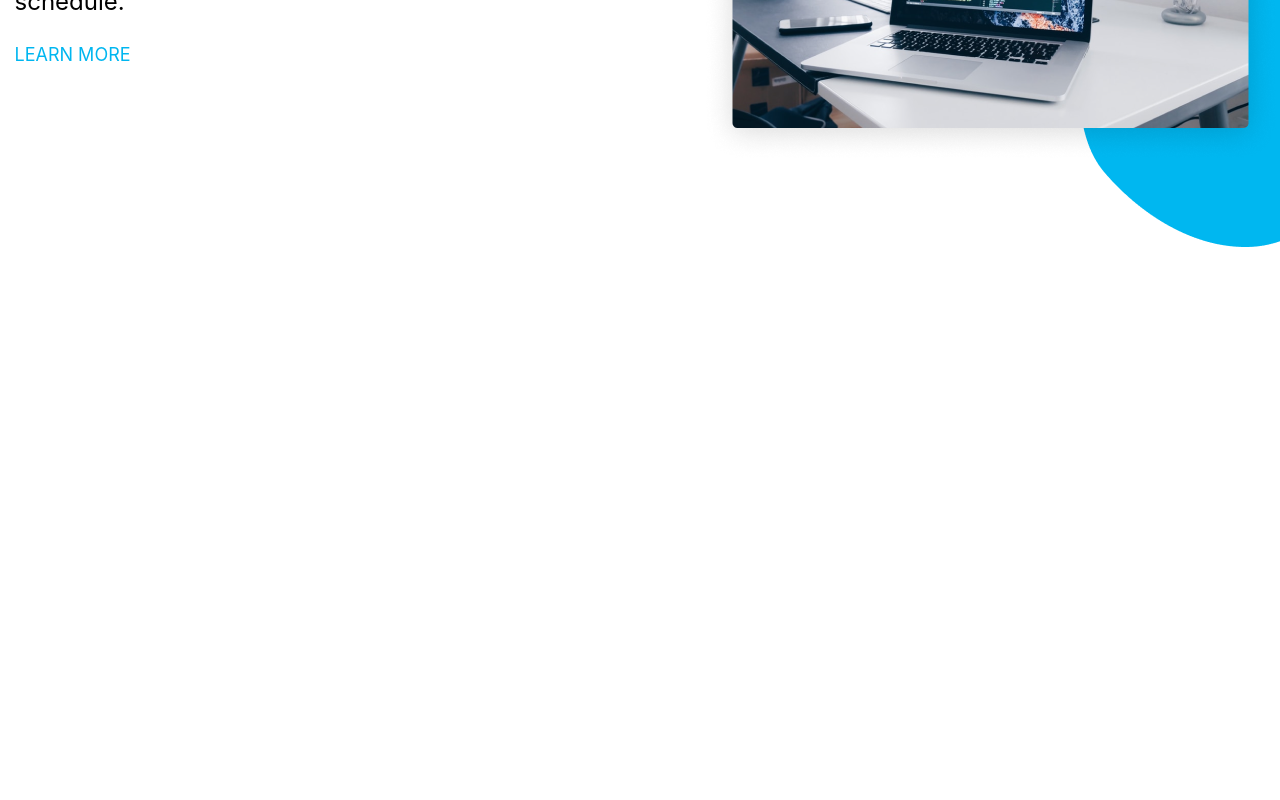
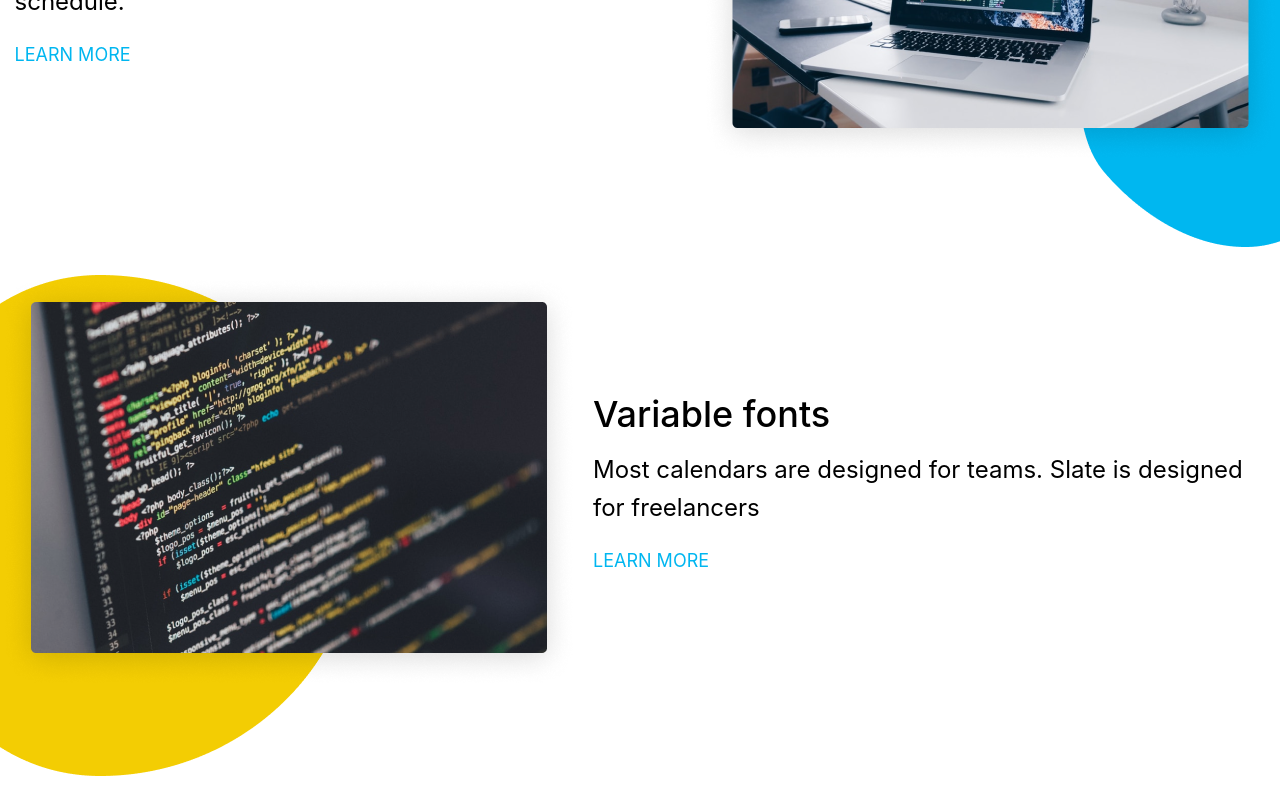
Before and after one commit to mahdikhashan/react-startup-landing, a React (Create React App) app: page / in a window 1280 px wide. Shown: the part 2651-3451 px from the top of the page. Before the commit the page ends 2926 px from the top, so only its background shows below. Built offline with nearby package versions, Linux system fonts and the light colour scheme.

Commit message:
feat: add lightContent6 section

```diff
--- a/src/App.js
+++ b/src/App.js
@@ -2,6 +2,7 @@ import React from 'react'
 import Heading from './components/section/heading';
 import LightCTA from './components/section/light-cta';
 import LightContent5 from './components/section/light-content-5';
+import LightContent6 from './components/section/light-content-6';
 import './App.css';
 
 function App() {
@@ -11,6 +12,7 @@ function App() {
         <Heading />
         <LightCTA />
         <LightContent5 />
+        <LightContent6 />
       </div>
     </div>
   );
--- /dev/null
+++ b/src/components/section/light-content-6/index.js
@@ -0,0 +1,32 @@
+import React from "react";
+import style from './style.module.css'
+import ScreenCode from '../../../static/screen_code.png'
+import CurvedObject from '../../../static/shape_yellow_curved.png'
+
+function LightContent6() {
+  return (
+    <>
+      <div className={style.base}>
+        <div className="container flex flex-row-reverse">
+          <div className={style.text}>
+            <h3>Variable fonts</h3>
+            <p>
+              Most calendars are designed for
+              teams. Slate is designed for
+              freelancers
+            </p>
+            <button href="#">LEARN MORE</button>
+          </div>
+          <div className={style.shape}>
+            <img src={CurvedObject} alt="shape" />
+          </div>
+          <div className={style.image}>
+            <img src={ScreenCode} alt="content" />
+          </div>
+        </div>
+      </div>
+    </>
+  )
+}
+
+export default LightContent6;
--- /dev/null
+++ b/src/components/section/light-content-6/style.module.css
@@ -0,0 +1,50 @@
+.base {
+  @apply relative;
+  @apply z-0;
+  @apply my-28;
+}
+
+.buttonList {
+  @apply flex flex-row gap-4;
+  @apply max-w-md;
+  @apply mx-auto;
+  @apply mt-16;
+}
+
+.text {
+  @apply flex flex-col;
+  @apply max-w-2xl;
+  @apply items-start justify-center;
+  @apply mx-auto;
+}
+
+.text > h3 {
+  @apply text-4xl;
+  line-height: 42px;
+  font-weight: 450;
+  @apply text-left;
+}
+
+.text > p {
+  @apply py-4;
+  @apply text-2xl;
+  @apply text-left;
+  line-height: 38px;
+}
+
+.text > button {
+  @apply pt-2;
+  @apply text-[18px];
+  line-height: 20px;
+  @apply text-blue;
+}
+
+.shape {
+  @apply block;
+}
+
+.shape > img:first-child {
+  @apply absolute;
+  @apply left-0;
+  @apply -z-10;
+}
```
Also changed, not shown: src/static/screen_code.png (added), src/static/shape_yellow_curved.png (added).
